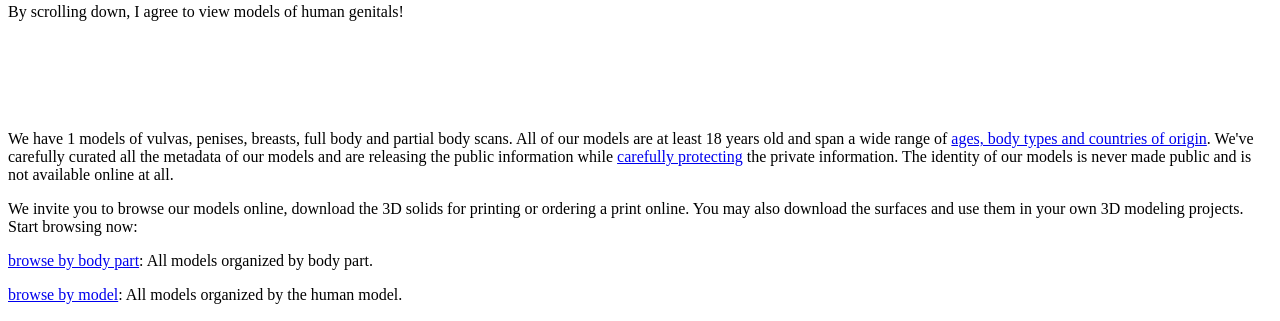
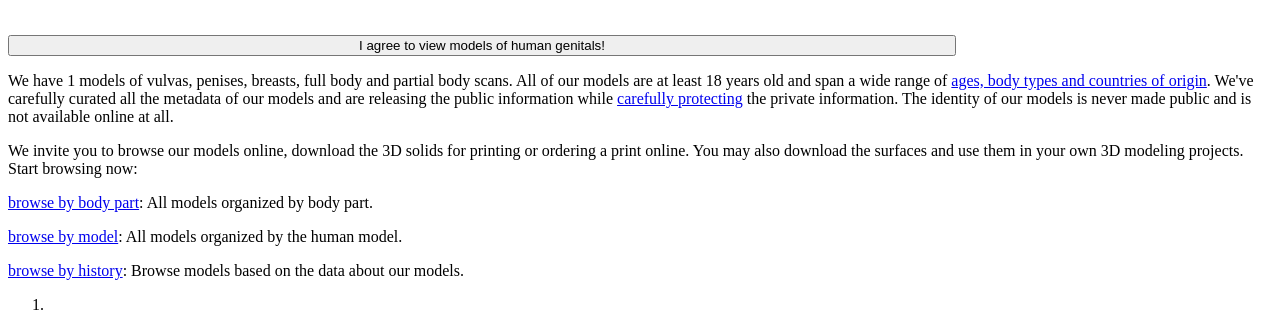
Before and after one commit to wearebeautiful/wearebeautiful-web, a Flask app: template template/index.html in a window 1280 px wide. Shown: the part 691-1012 px from the top of the page. Run offline with Flask 2, Linux system fonts and the light colour scheme; the template is opened without the code that fills it: most values are stand-ins (such as "Sample title", 1, 10 or a date in 2020); some libraries are stand-ins or nearby versions.

Commit message:
Add a real button to the home page. Start to add a footer. Starting to suck less.

```diff
--- a/generate_theme.py
+++ b/generate_theme.py
@@ -11,7 +11,8 @@
     "primary":   #%s,  // used for history pills
     "secondary": #%s,  // used for tags pills
     "info":      #%s,  // related info to model pills
-    "light":     #%s   // backgrounds and such
+    "light":     #%s,  // backgrounds and such
+    "danger":    #%s   // danger
 );
 
 $link-color:       #%s;
@@ -51,6 +52,7 @@
 comp_col_1 = tweak_hue(rgb, -.06)
 hover_col = tweak_value(rgb, .15)
 visited_col = tweak_value(rgb, -.15)
+danger = tweak_hue(rgb, -.045)
 
 
 
@@ -60,6 +62,7 @@
         comp_col_0,
         comp_col_1,
         config.BG_COLOR,
+        danger,
         base_col,
         hover_col,
         visited_col))
--- a/static/css/wab.css
+++ b/static/css/wab.css
@@ -49,8 +49,8 @@
     font-size: 18pt;
 }
 
-.index-nsfw {
-    display: hidden;
+#index-nsfw {
+    display: none;
 }
 
 #index-red-pill {
--- a/static/scss/custom.scss
+++ b/static/scss/custom.scss
@@ -4,7 +4,8 @@
     "primary":   #cf7c2d,  // used for history pills
     "secondary": #CF5E2D,  // used for tags pills
     "info":      #CF412D,  // related info to model pills
-    "light":     #F2ECE5   // backgrounds and such
+    "light":     #F2ECE5,  // backgrounds and such
+    "danger":    #CF502D   // danger
 );
 
 $link-color:       #cf7c2d;
--- a/template/base.html
+++ b/template/base.html
@@ -27,6 +27,8 @@
     {% block content %}
     {% endblock%}
   </div>
+  <div style="height: 2rem;">
+  </div>
 
   {% block js %}
     <script src="https://code.jquery.com/jquery-3.4.1.min.js" integrity="sha256-CSXorXvZcTkaix6Yvo6HppcZGetbYMGWSFlBw8HfCJo=" crossorigin="anonymous"></script>
--- a/template/index.html
+++ b/template/index.html
@@ -12,7 +12,7 @@
     </div>
 
 </div>
-<div class="row">
+<div class="row" style="margin-bottom: 2rem;">
     <div class="col-2">
     </div>
     <div class="col-5">
@@ -42,15 +42,15 @@
 <div class="row" id="index-red-pill">
     <div class="col-2">
     </div>
-    <div class="col-8">
-       <div class="alert alert-danger text-center" role="alert">
-          By scrolling down, I agree to view models of human genitals!
-       </div>
+    <div class="col-8 text-center">
+       <button id="bits-button" type="button" class="btn btn-danger btn-lg" style="width: 75%">
+          I agree to view models of human genitals!
+       </button>
     </div>
     <div class="col-2">
     </div>
 </div>
-<div class="invisible" id="index-nsfw">
+<div id="index-nsfw">
   <div class="row">
      <div class="col-2">
      </div>
@@ -132,16 +132,11 @@
 <script>
 var revealed = false;
 $(document).ready(function() {
-   var p = $("#index-red-pill").position()
-   var h = $(window).height();
-   $("#index-red-pill").height((h - p.top) * 1.05);
+   $('#bits-button').on('click', show_me_bits_clicked);
 });
-$(window).scroll(function() {
-   if(!revealed && $(window).scrollTop() + $(window).height() == $(document).height()) {
-       $("#index-nsfw").toggleClass("invisible");
-       $("#index-red-pill").toggleClass("d-none");
-       revealed = true;
-   }
-});
+function show_me_bits_clicked() {
+   $("#index-nsfw").slideDown(200);
+   $("#index-red-pill").slideUp(200);
+}
 </script>
 {% endblock %}
```
Also changed, not shown: 1 other file.
